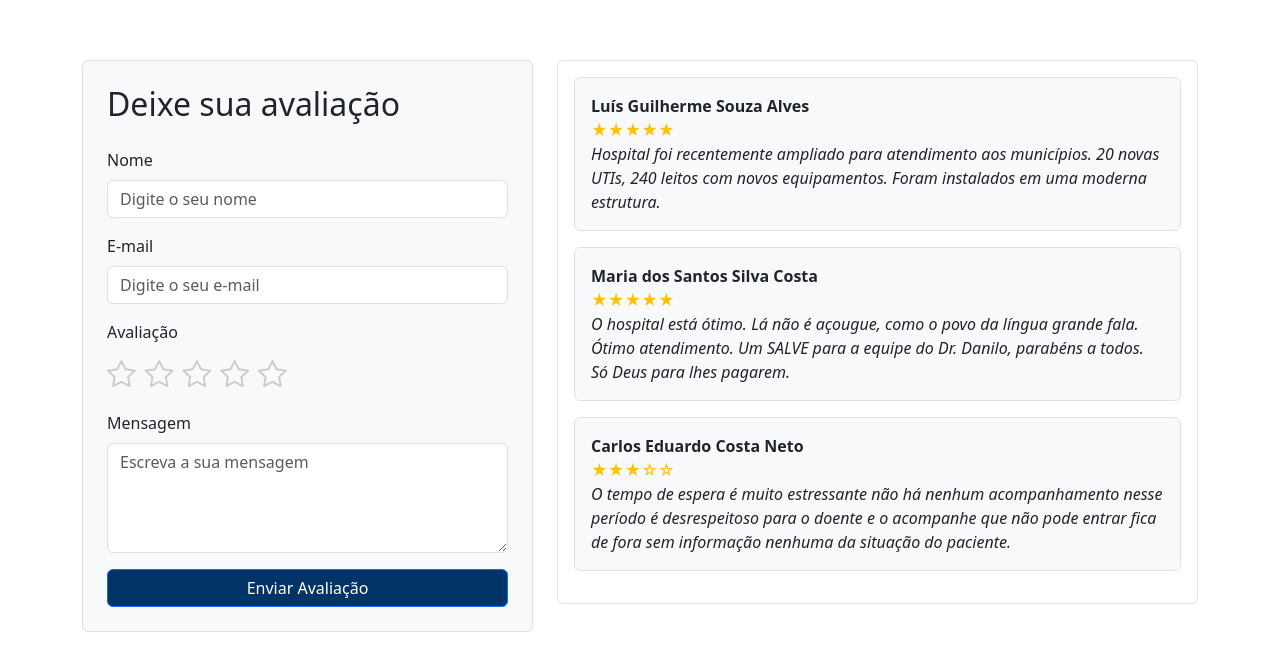
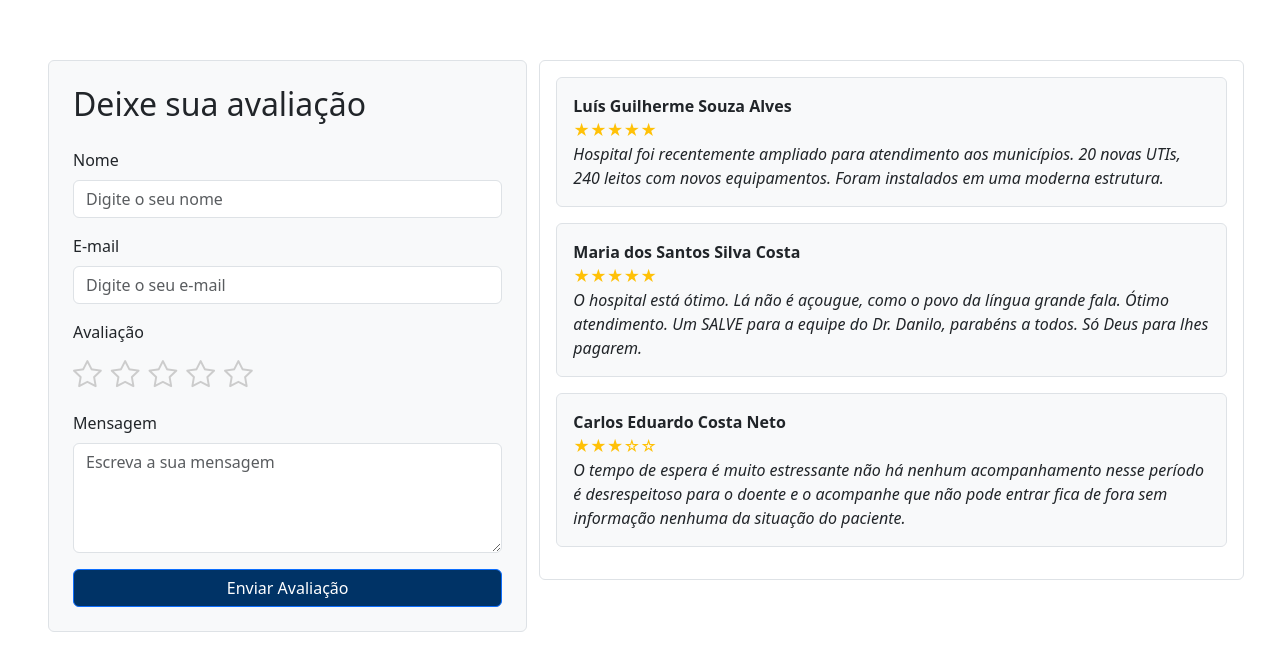
Before and after one commit to yraven1/Trabalho-4-LocalStorage, a plain HTML site: page index.html in a window 1280 px wide. Shown: the part 2953-3620 px from the top of the page. Drawn offline with nearby package versions, Linux system fonts and the light colour scheme.

Commit message:
Update index.html

```diff
--- a/index.html
+++ b/index.html
@@ -115,7 +115,7 @@
         </div>
     </section>
 
-    <section id="avaliacoes" class="container my-5">
+    <section id="avaliacoes" class="my-5 px-5">
         <div class="row">
             <div class="col-md-5">
             <form id="avaliacaoForm" class="p-4 border rounded bg-light">
@@ -144,7 +144,7 @@
                     <button type="submit" class="btn btn-primary w-100">Enviar Avaliação</button>
             </form>
         </div>
-        <div class="col-md-7">
+        <div class="col-md-7 px-0">
             <div id="listaAvaliacoes" class="border rounded p-3 bg-white" style="max-height: 600px; overflow-y: auto;"></div>
             </div>
         </div>
```
